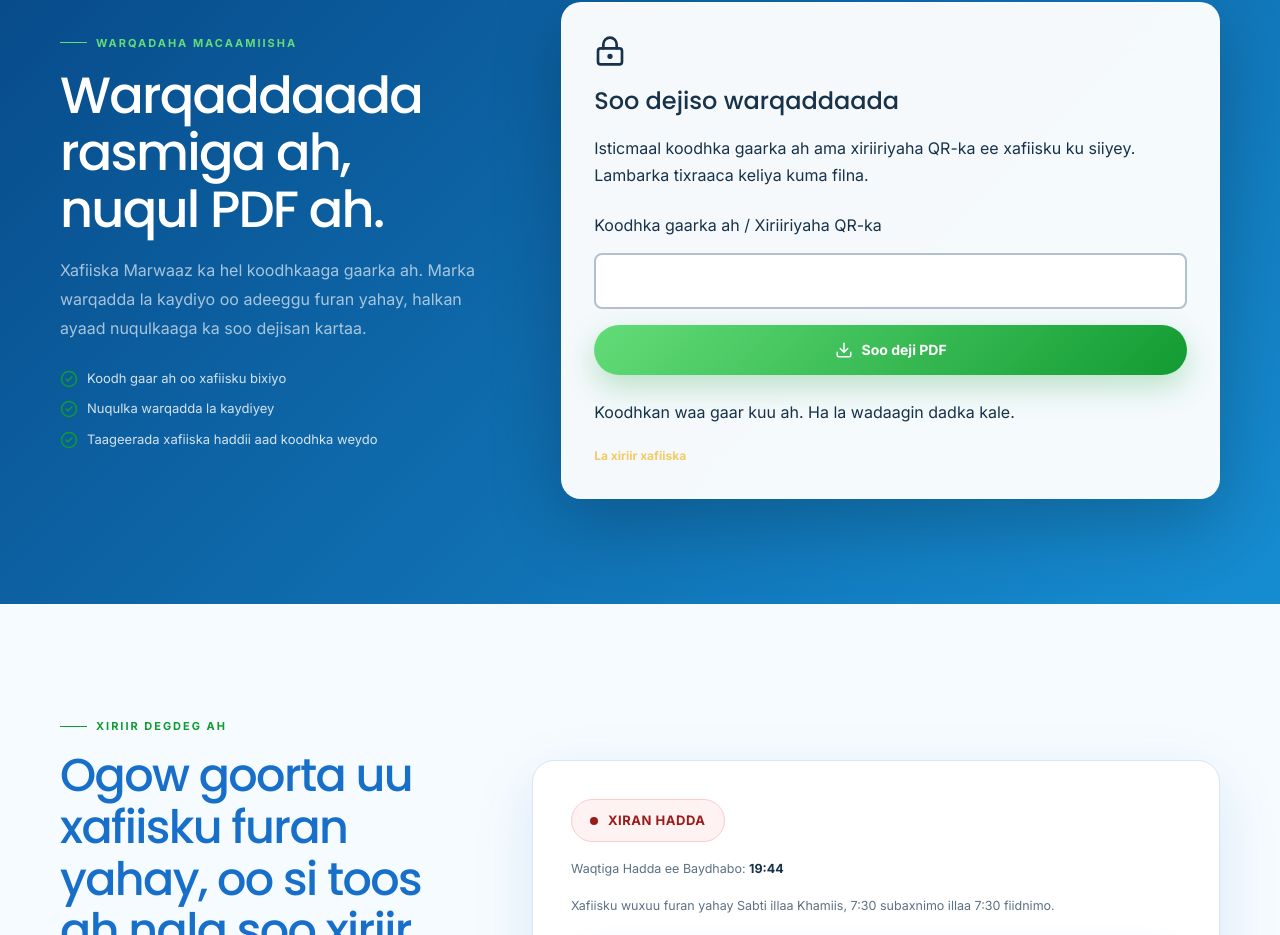
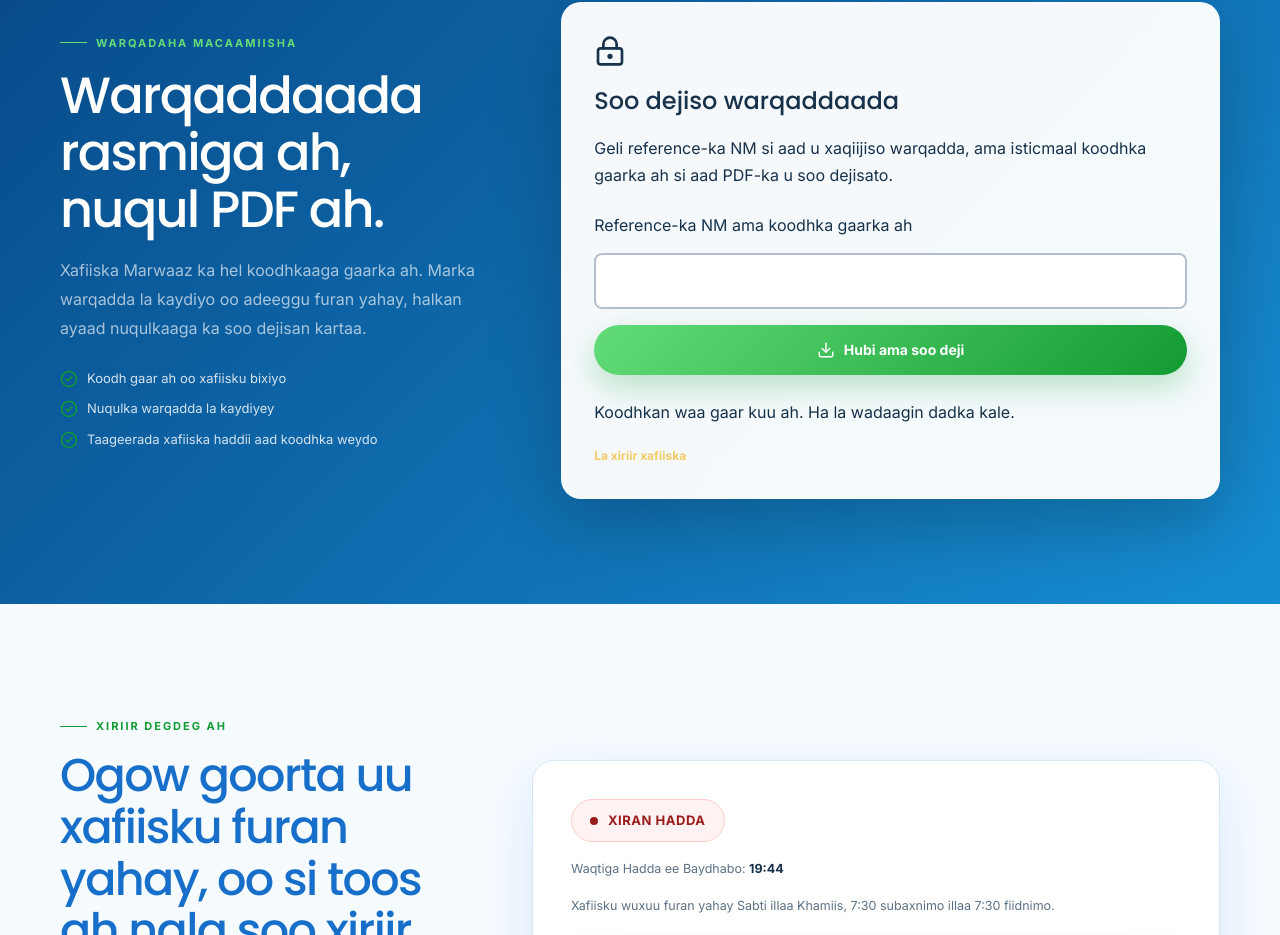
Before and after one commit to marwaaz-nm/marwaazpn, a Next.js app: page / in a window 1280 px wide. Shown: the part 6190-7125 px from the top of the page. Built offline with nearby package versions, Linux system fonts and the light colour scheme.

Commit message:
verify sheet references from website

```diff
--- a/app/DocumentPortal.tsx
+++ b/app/DocumentPortal.tsx
@@ -9,6 +9,10 @@ export default function DocumentPortal({ lang }: { lang: 'so' | 'en' }) {
   const [busy, setBusy] = useState(false);
   const [message, setMessage] = useState('');
   const t = (so: string, en: string) => lang === 'so' ? so : en;
+  const sheetReference = (value: string) => {
+    const match = /^NM\/(\d{1,8})\/(\d{2}|\d{4})$/i.exec(value.trim().replace(/\s+/g, ''));
+    return match ? `NM/${match[1]}/${match[2].length === 4 ? match[2].slice(-2) : match[2]}` : null;
+  };
   useEffect(() => {
     fetch('/api/documents', { cache: 'no-store' }).then(r => r.json()).then(d => setEnabled(d.enabled === true)).catch(() => setEnabled(false)).finally(() => setChecking(false));
   }, []);
@@ -23,9 +27,14 @@ export default function DocumentPortal({ lang }: { lang: 'so' | 'en' }) {
   return <div className="verification-console glass-card document-portal">
     <LockKeyhole size={32} aria-hidden="true" />
     <h3>{t('Soo dejiso warqaddaada', 'Download your document')}</h3>
-    <p>{t('Isticmaal koodhka gaarka ah ama xiriiriyaha QR-ka ee xafiisku ku siiyey. Lambarka tixraaca keliya kuma filna.', 'Use the private code or QR link issued by the office. A reference number alone is not sufficient.')}</p>
+    <p>{t('Geli reference-ka NM si aad u xaqiijiso warqadda, ama isticmaal koodhka gaarka ah si aad PDF-ka u soo dejisato.', 'Enter an NM reference to verify a document, or use the private code to download its PDF.')}</p>
     <form onSubmit={async e => {
       e.preventDefault(); if (!enabled || busy) return;
+      const reference = sheetReference(code);
+      if (reference) {
+        window.location.assign(`https://app.marwaazpn.com/verify/${encodeURIComponent(reference)}`);
+        return;
+      }
       setBusy(true); setMessage('');
       try {
         const response = await fetch('/api/documents', { method: 'POST', headers: { 'Content-Type': 'application/json' }, body: JSON.stringify({ code }) });
@@ -35,9 +44,9 @@ export default function DocumentPortal({ lang }: { lang: 'so' | 'en' }) {
         setTimeout(() => URL.revokeObjectURL(url), 60000); setCode(''); setMessage('success');
       } catch { setMessage('unavailable'); } finally { setBusy(false); }
     }}>
-      <label htmlFor="document-code">{t('Koodhka gaarka ah / Xiriiriyaha QR-ka', 'Private code / QR link')}</label>
+      <label htmlFor="document-code">{t('Reference-ka NM ama koodhka gaarka ah', 'NM reference or private code')}</label>
       <input id="document-code" type="text" value={code} onChange={e => { setCode(e.target.value); setMessage(''); }} maxLength={512} required autoComplete="off" autoCapitalize="none" spellCheck={false} disabled={!enabled || busy} aria-describedby="document-status" />
-      <button className="button button-gold" disabled={!enabled || busy} type="submit"><Download size={18} />{busy ? t('Waa la soo dejinayaa…', 'Downloading…') : t('Soo deji PDF', 'Download PDF')}</button>
+      <button className="button button-gold" disabled={!enabled || busy} type="submit"><Download size={18} />{busy ? t('Waa la hubinayaa…', 'Checking…') : t('Hubi ama soo deji', 'Verify or download')}</button>
     </form>
     <p id="document-status" role="status" aria-live="polite">{checking ? t('Adeegga waa la hubinayaa…', 'Checking availability…') : !enabled ? t('Soo-dejinta onlaynka ah hadda way xiran tahay. Nuqulkaaga ka codso xafiiska.', 'Online downloads are currently unavailable. Request your copy from the office.') : message ? t(...messages[message]) : t('Koodhkan waa gaar kuu ah. Ha la wadaagin dadka kale.', 'This code is private. Do not share it with others.')}</p>
     <a className="text-link" href="#contact">{t('La xiriir xafiiska', 'Contact the office')}</a>
```
